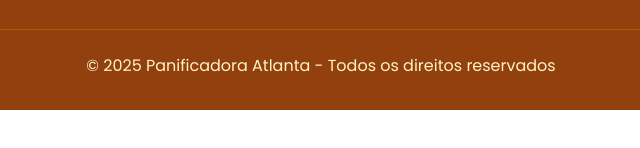
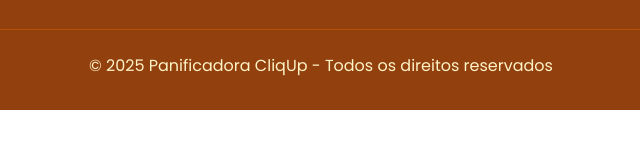
Before and after one commit to cliquperformance/panificadoraatlanta, a plain HTML site: page index.html in a window 1280 px wide. Shown: the part 3171-3319 px from the top of the page, 319-959 px from the left. Drawn offline with nearby package versions, Linux system fonts and the light colour scheme.

Commit message:
index.html

```diff
--- a/index.html
+++ b/index.html
@@ -795,7 +795,7 @@
             </div>
 
             <div class="border-t border-amber-700 mt-8 pt-6 text-center text-amber-100">
-                <p>&copy; 2025 Panificadora Atlanta - Todos os direitos reservados</p>
+                <p>&copy; 2025 Panificadora CliqUp - Todos os direitos reservados</p>
             </div>
         </div>
     </footer>
```
